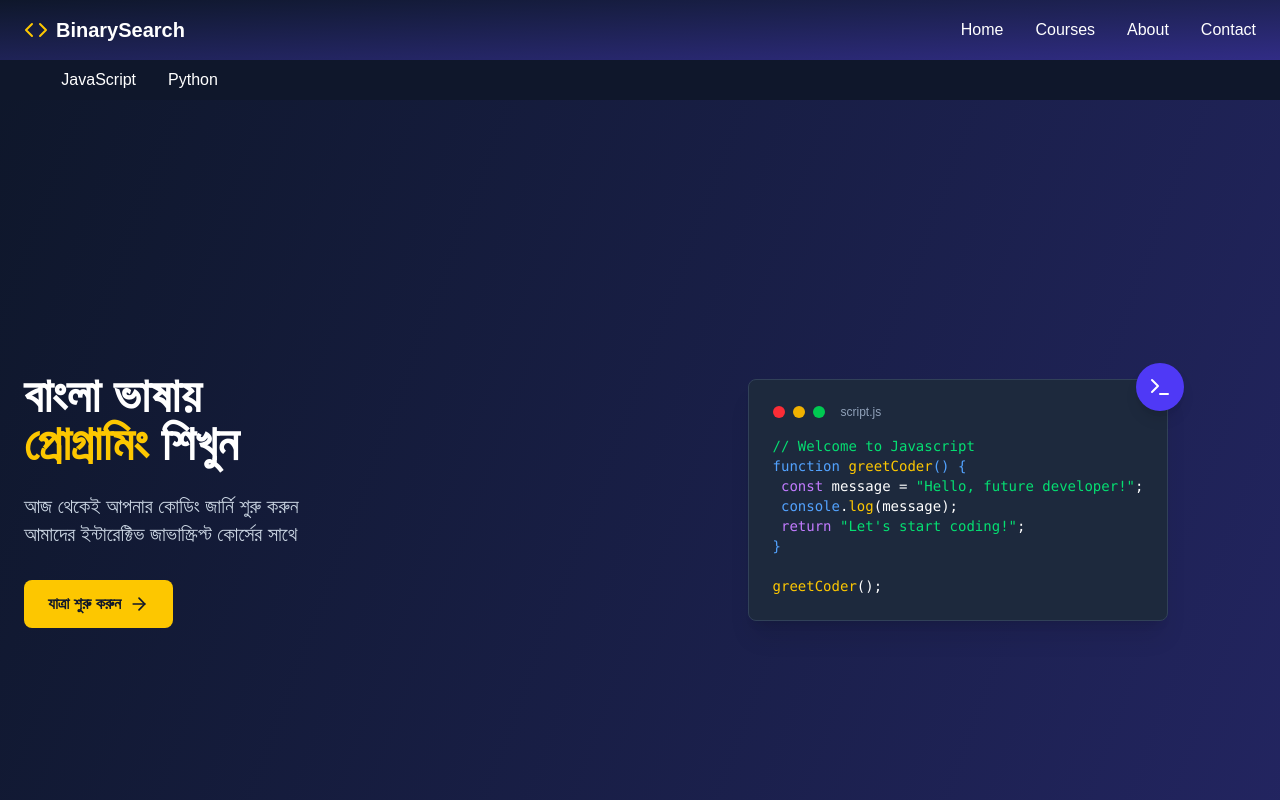
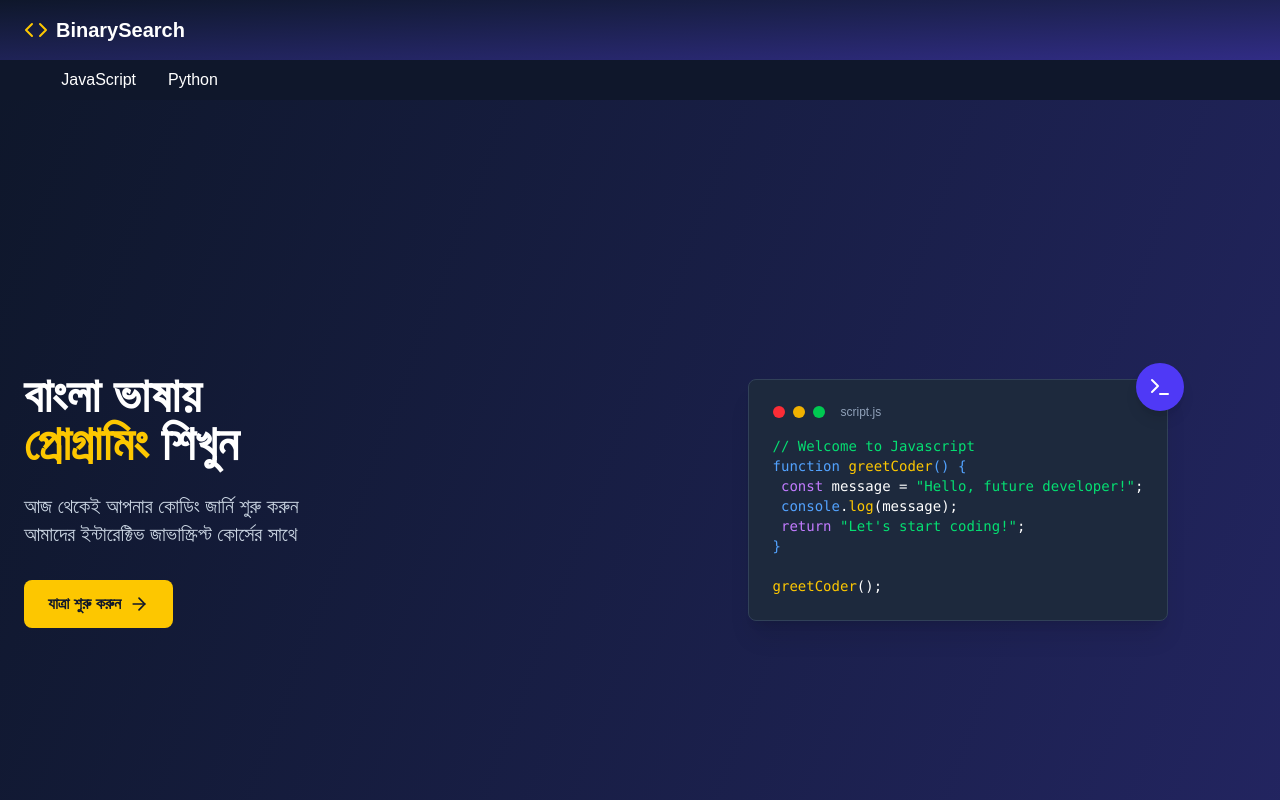
Before and after one commit to misbahulhoq/binarysearch, a Next.js app: page / in a window 1280 px wide. Shown: the top 800 px of the page. Built offline with nearby package versions, Linux system fonts and the light colour scheme; what @ant-design/nextjs-registry would draw is missing.

Commit message:
removed unnecessary links

```diff
--- a/src/components/layout/Header.tsx
+++ b/src/components/layout/Header.tsx
@@ -43,7 +43,7 @@
               <Logo />
             </div>
             <nav className="hidden lg:block">
-              <ul className="flex space-x-8">
+              {/* <ul className="flex space-x-8">
                 <li>
                   <a href="#" className="transition hover:text-yellow-400">
                     Home
@@ -64,7 +64,7 @@
                     Contact
                   </a>
                 </li>
-              </ul>
+              </ul> */}
             </nav>
 
             {pathName !== "/" && <ThemeSwitcher />}
```
